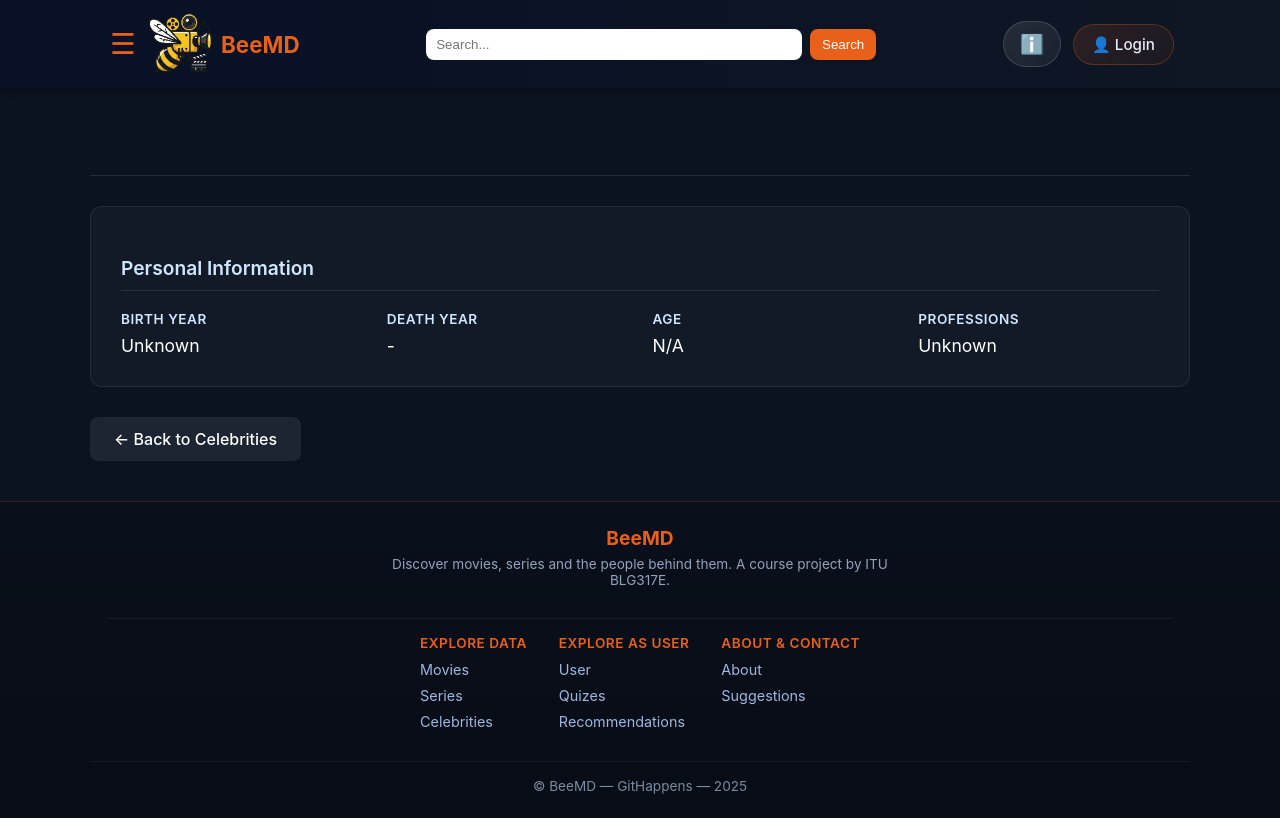
After one commit to farukyo/ituDBSystems_BLG317E_GitHappens, a Flask app: template templates/celebrity.html in a window 1280 px wide. The commit adds this page. Run offline with Flask 3, Linux system fonts and the light colour scheme; the template is opened without the code that fills it, so the values that code supplies are empty.

Commit message:
Celebrity page

```diff
--- a/templates/celebrities.html
+++ b/templates/celebrities.html
@@ -488,7 +488,7 @@
     <div class="celebrity-list">
         {% if items %}
         {% for person in items %}
-        <a href="#" class="celebrity-item-row">
+        <a href="{{ url_for('celebrity.celebrity_detail', people_id=person.peopleId) }}" class="celebrity-item-row">
 
             <div class="info-left">
                 <h3 class="name">{{ person.primaryName }}</h3>
--- /dev/null
+++ b/templates/celebrity.html
@@ -0,0 +1,149 @@
+{% extends "base.html" %}
+
+{% block title %}{{ person.primaryName }} - BeeMD{% endblock %}
+
+{% block head %}
+<style>
+    .celebrity-detail-page {
+        padding: 40px 0;
+    }
+
+    .celebrity-header {
+        margin-bottom: 30px;
+        border-bottom: 1px solid rgba(255, 255, 255, 0.1);
+        padding-bottom: 20px;
+    }
+
+    .celebrity-header h1 {
+        color: #fff;
+        font-size: 2.5rem;
+        margin-bottom: 10px;
+    }
+
+    .celebrity-details-card {
+        background: rgba(255, 255, 255, 0.03);
+        border: 1px solid rgba(255, 255, 255, 0.08);
+        border-radius: 12px;
+        padding: 30px;
+        margin-bottom: 30px;
+    }
+
+    .card-title {
+        color: #cfe6ff;
+        font-size: 1.2rem;
+        font-weight: 600;
+        margin-bottom: 20px;
+        padding-bottom: 10px;
+        border-bottom: 1px solid rgba(255, 255, 255, 0.1);
+    }
+
+    .detail-grid {
+        display: grid;
+        grid-template-columns: repeat(auto-fit, minmax(200px, 1fr));
+        gap: 25px;
+    }
+
+    .detail-item {
+        display: flex;
+        flex-direction: column;
+        gap: 8px;
+    }
+
+    .detail-label {
+        color: #cfe6ff;
+        font-size: 0.85rem;
+        font-weight: 600;
+        text-transform: uppercase;
+        letter-spacing: 0.5px;
+    }
+
+    .detail-value {
+        color: #fff;
+        font-size: 1.1rem;
+    }
+
+    .btn-back {
+        display: inline-flex;
+        align-items: center;
+        gap: 8px;
+        padding: 12px 24px;
+        background: rgba(255, 255, 255, 0.08);
+        color: #fff;
+        text-decoration: none;
+        border-radius: 8px;
+        font-weight: 500;
+        transition: background 0.3s ease;
+    }
+
+    .btn-back:hover {
+        background: rgba(255, 255, 255, 0.12);
+    }
+</style>
+{% endblock %}
+
+{% block content %}
+<div class="container celebrity-detail-page">
+
+    <div class="celebrity-header">
+        <h1>{{ person.primaryName }}</h1>
+        </div>
+
+    <div class="celebrity-details-card">
+        <h3 class="card-title">Personal Information</h3>
+        <div class="detail-grid">
+
+            <div class="detail-item">
+                <span class="detail-label">Birth Year</span>
+                <span class="detail-value">
+                    {{ person.birthYear if person.birthYear else 'Unknown' }}
+                </span>
+            </div>
+
+            <div class="detail-item">
+                <span class="detail-label">Death Year</span>
+                <span class="detail-value">
+                    {% if person.deathYear %}
+                        <span style="color: #e74c3c;">{{ person.deathYear }}</span>
+                    {% else %}
+                        -
+                    {% endif %}
+                </span>
+            </div>
+
+            <div class="detail-item">
+                <span class="detail-label">Age</span>
+                <span class="detail-value">
+                    {% if person.birthYear %}
+                        {% if person.deathYear %}
+                            {{ person.deathYear - person.birthYear }} (Deceased)
+                        {% else %}
+                            {{ 2025 - person.birthYear }}
+                        {% endif %}
+                    {% else %}
+                        N/A
+                    {% endif %}
+                </span>
+            </div>
+
+            <div class="detail-item">
+                <span class="detail-label">Professions</span>
+                <span class="detail-value">
+                    {% if person.professionName and person.professionName != '0' %}
+                        {{ person.professionName | replace('_', ' ') | replace(',', ', ') | title }}
+                    {% else %}
+                        Unknown
+                    {% endif %}
+                </span>
+            </div>
+
+        </div>
+    </div>
+
+    <div style="margin-top: 30px;">
+        <a href="{{ url_for('celebrity.celebrities') }}" class="btn-back">
+            ← Back to Celebrities
+        </a>
+    </div>
+
+</div>
+{% endblock %}
```
Also changed, not shown: routes/celebrity_routes.py (+20 -1 lines).
